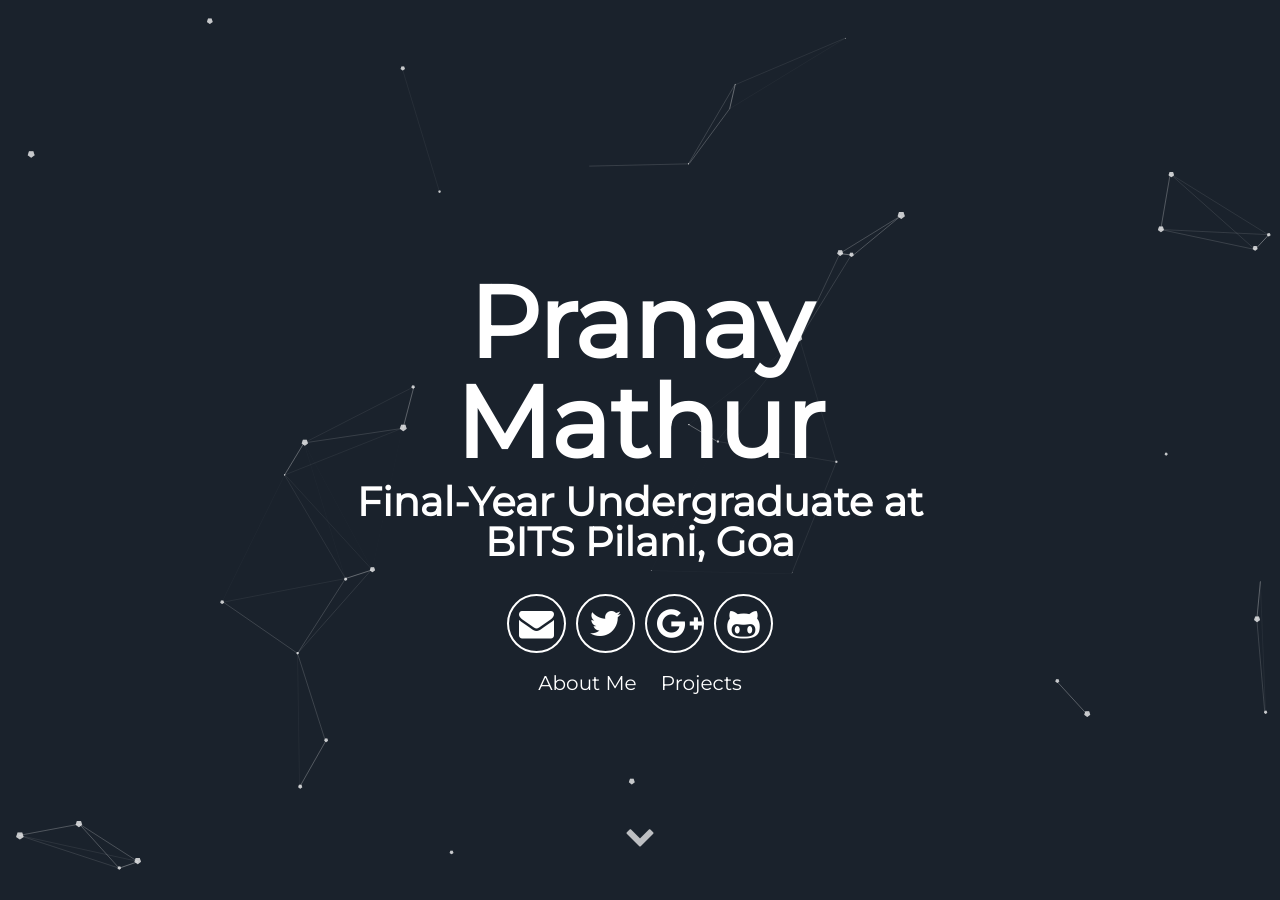
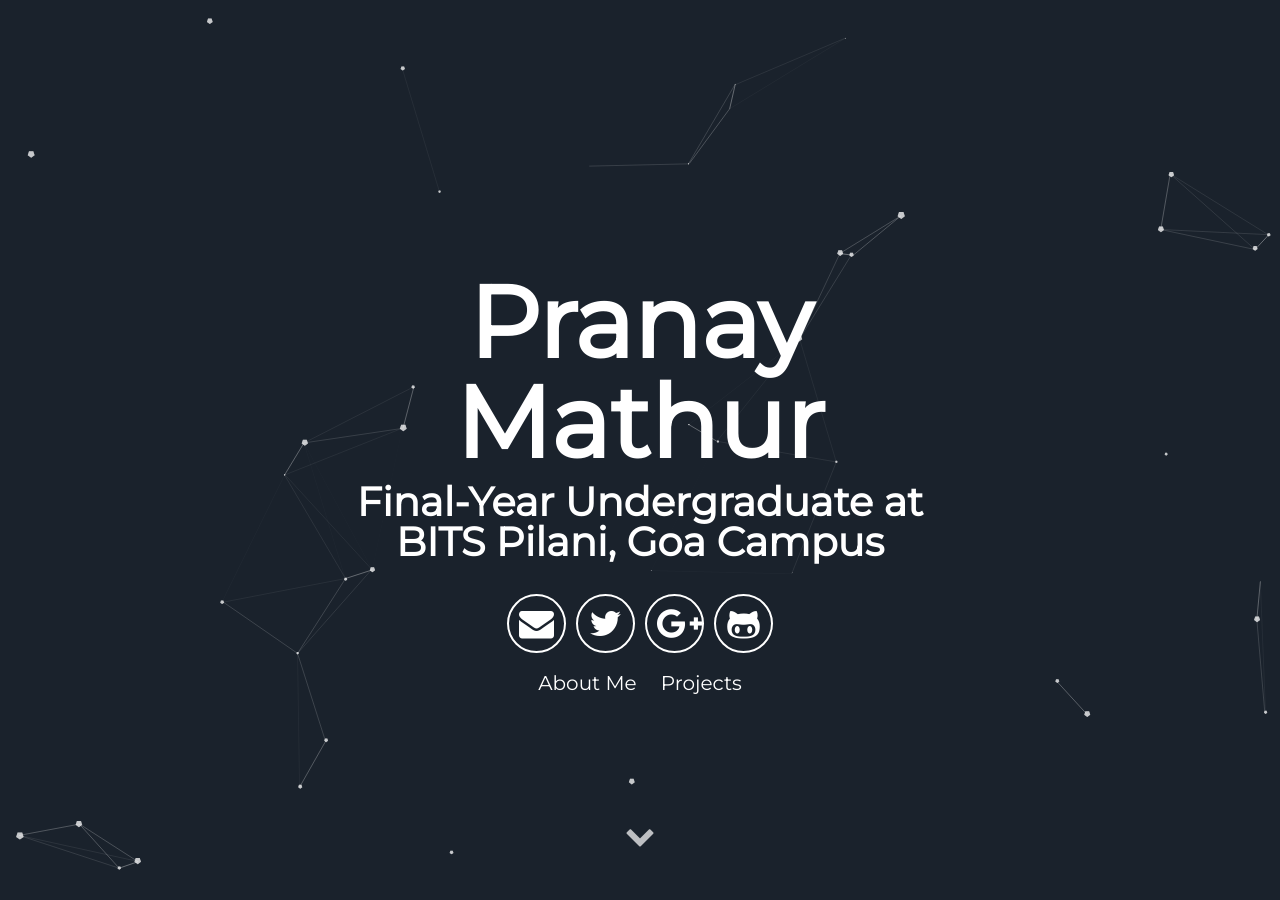
Before and after one commit to Matnay/matnay.github.io, a Jekyll site: the page built from index.html, in a window 1280 px wide and 900 px high. Built offline with Jekyll 4.4.1, drawn with Linux system fonts in a browser that asks for light colours.

Commit message:
Update _config.yml

```diff
--- a/_config.yml
+++ b/_config.yml
@@ -7,7 +7,7 @@ url: "https://matnay.github.io" # the base hostname & protocol for your site e.g
 # User settings
 username: Pranay Mathur
 user_description: Robotics, Aviation, Open-source, Reading, Open-source
-user_title: Final-Year Undergraduate at BITS Pilani, Goa
+user_title: Final-Year Undergraduate at BITS Pilani, Goa Campus
 email: matnay17@gmail.com
 twitter_username: matnay17
 github_username:  matnay
```
